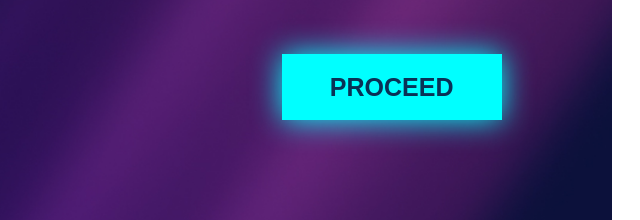
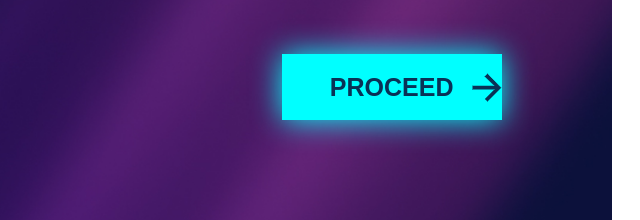
Before and after one commit to Francisco-Fortes/EPICODE-U1-BW, a plain HTML site: page welcome-page.html in a window 1280 px wide. Shown: the part 523-743 px from the top of the page, 640-1280 px from the left. Drawn offline with Linux system fonts and the light colour scheme.

Commit message:
Initial commit
Arrows + cursor

```diff
--- a/style.css
+++ b/style.css
@@ -102,11 +102,15 @@ ul {
 } */
 
 #proceed-button {
+  cursor: pointer;
   font-size: 0.9em;
   font-weight: 700;
   border: 0;
   color: #093256;
   background-color: #00ffff;
+  background-image: url(./assets/fixed-arrow-sharp-outline.png);
+  background-repeat: no-repeat;
+  background-position: right;
   position: relative;
   width: 18%;
   left: 73%;
```
Also changed, not shown: assets/fixed-arrow-forward-outline.png (added), assets/fixed-arrow-sharp-outline.png (added).
